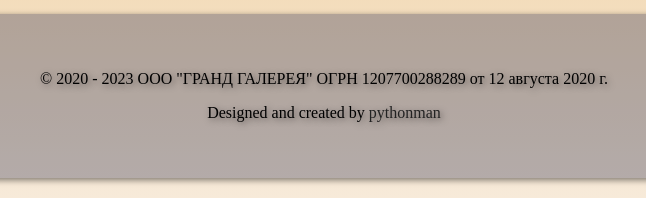
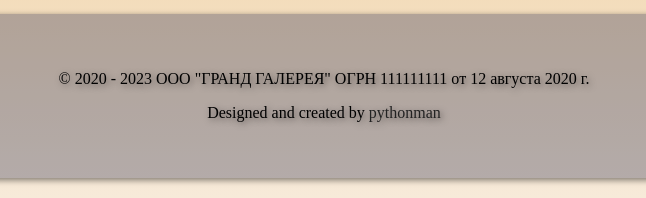
Before and after one commit to JosephFareez/grand-gallery, a website built with Parcel: page address.html in a window 1280 px wide. Shown: the part 624-822 px from the top of the page, 436-1082 px from the left. Built offline with nearby package versions, Linux system fonts and the light colour scheme.

Commit message:
Update address.html

```diff
--- a/address.html
+++ b/address.html
@@ -45,7 +45,7 @@
 
 <footer>
     <div class="copyrights">
-        <p>&copy; 2020 - 2023 ООО "ГРАНД ГАЛЕРЕЯ" ОГРН 1207700288289 от 12 августа 2020 г.</p>
+        <p>&copy; 2020 - 2023 ООО "ГРАНД ГАЛЕРЕЯ" ОГРН 111111111 от 12 августа 2020 г.</p>
         <p>Designed and created by <a href="mailto:python.man@ro.ru">pythonman</a></p>
     </div>
 </footer>
```
